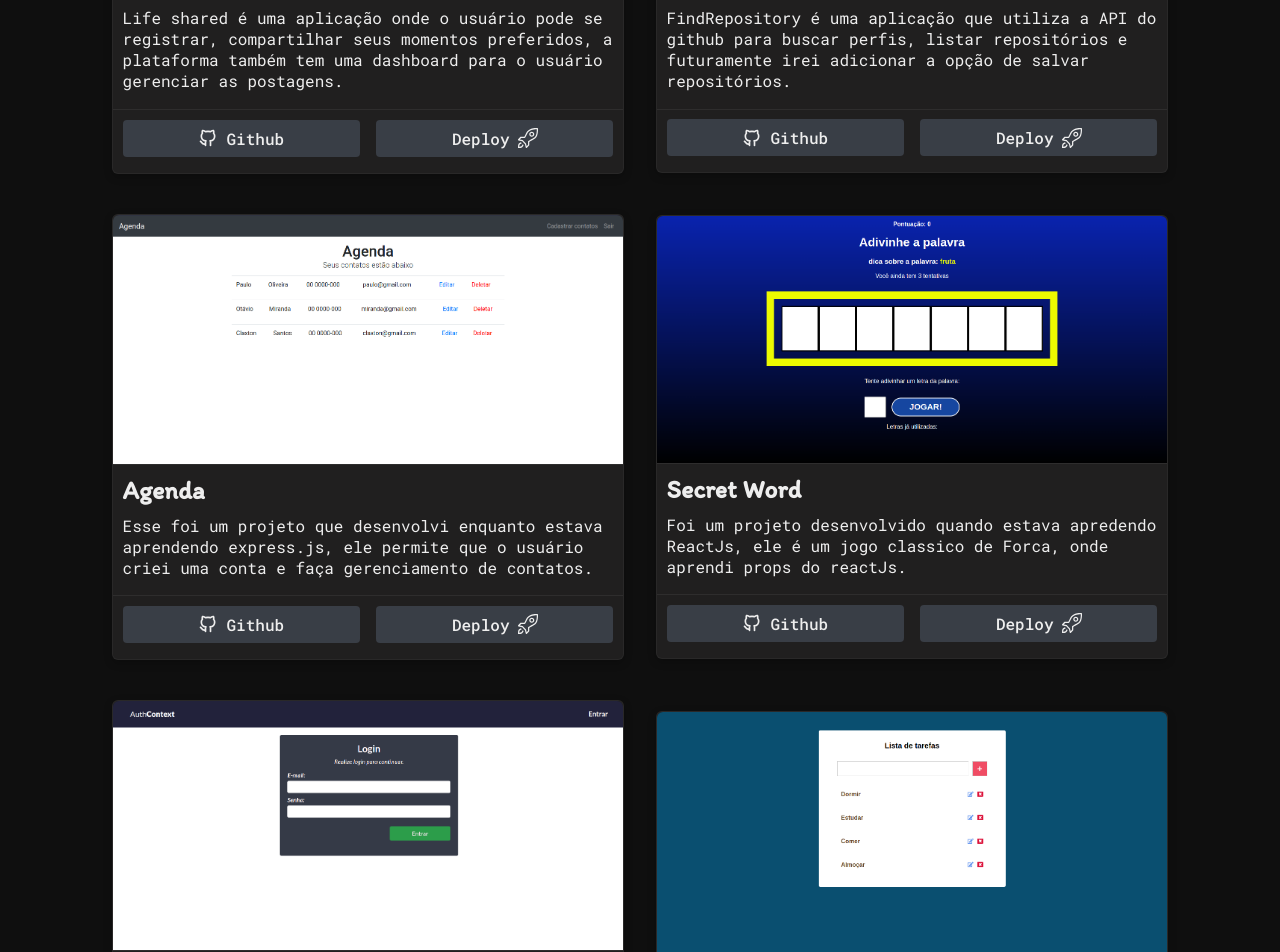
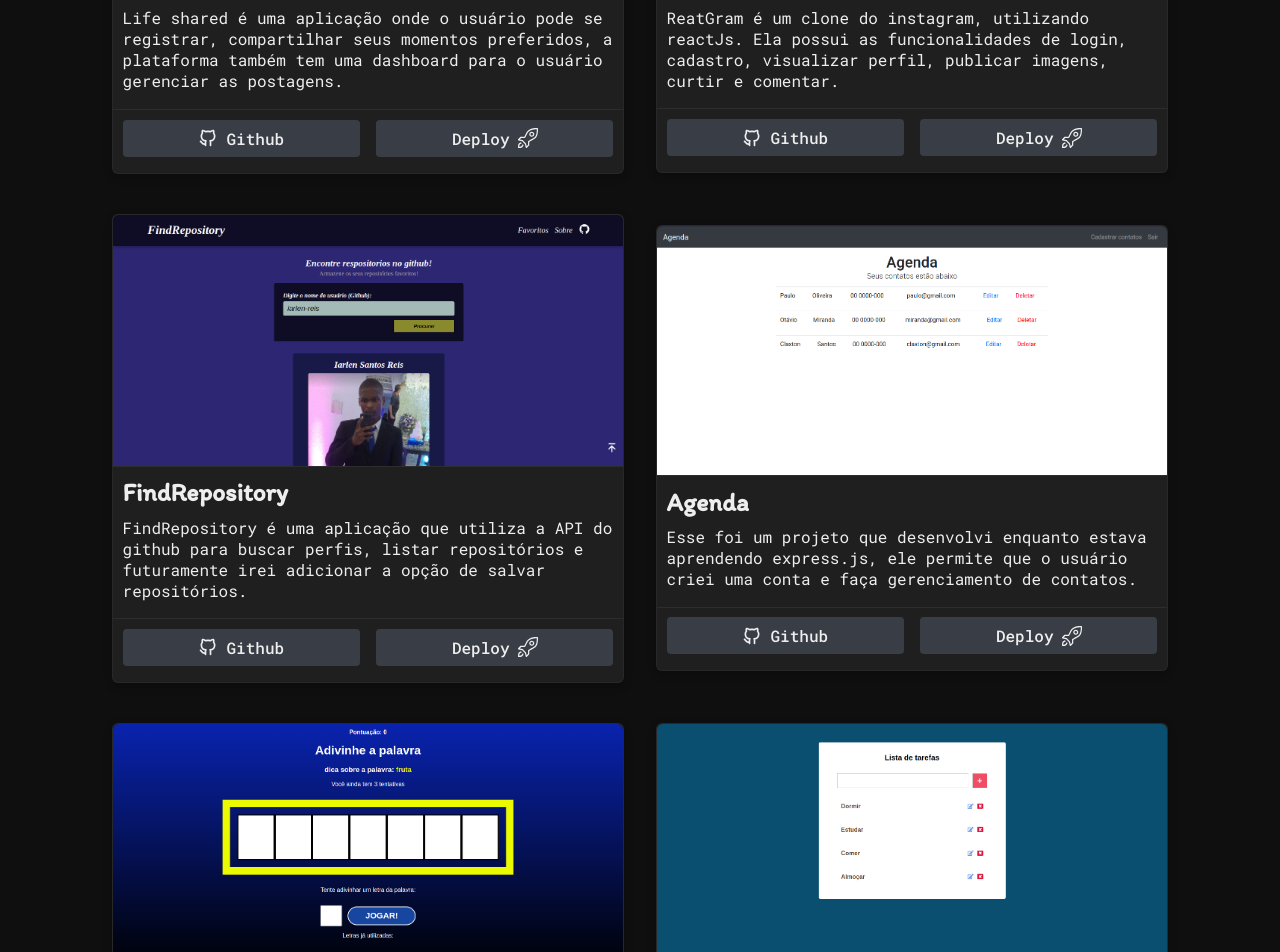
Before and after one commit to iarlen-reis/Meu-Portfolio, a React (Vite) app: page /projetos in a window 1280 px wide. Shown: the part 480-1432 px from the top of the page. Built offline with nearby package versions, Linux system fonts and the light colour scheme.

Commit message:
Removendo projeto authContext e adicionando projeto reactGram.

```diff
--- a/src/Pages/Project/Project.jsx
+++ b/src/Pages/Project/Project.jsx
@@ -11,7 +11,7 @@ import ProjectCard from "../../components/ProjectCard/ProjectCard";
 
 import LifeSharedImage from "/projects/image-life-shared.png";
 import FetchGithubImage from "/projects/image-fetch-github.png";
-import contextApiImage from "/projects/image-context-api.png";
+import ReactGramImage from "/projects/image-reactgram.png";
 import AgendaImage from "/projects/image-agenda.png";
 import TodoListImage from "/projects/image-todolist.png";
 import SecretWordImage from "/projects/image-secretWord.png";
@@ -33,7 +33,17 @@ const Project = () => {
             Deploy="https://www.life-shared.iarlenreis.com.br/"
           />
 
-          {/* 2 FindRepository */}
+          {/* 2 ReactGram */}
+          <ProjectCard
+            Image={ReactGramImage}
+            Title="ReactGram"
+            Description="ReatGram é um clone do instagram, utilizando reactJs. Ela possui as funcionalidades
+            de login, cadastro,  visualizar perfil, publicar imagens, curtir e comentar."
+            Github="https://github.com/iarlen-reis/ReactGram-frontend"
+            Deploy="https://reactgram.iarlenreis.com.br/"
+          />
+
+          {/* 3 FindRepository */}
           <ProjectCard
             Image={FetchGithubImage}
             Title="FindRepository"
@@ -44,7 +54,7 @@ const Project = () => {
             Deploy="https://www.fetch-github.iarlenreis.com.br/"
           />
 
-          {/* 3 Agenda */}
+          {/* 4 Agenda */}
           <ProjectCard
             Image={AgendaImage}
             Title="Agenda"
@@ -54,7 +64,7 @@ const Project = () => {
             Deploy="https://agenda.iarlenreis.com.br/"
           />
 
-          {/* 4 SecretWord */}
+          {/* 5 SecretWord */}
           <ProjectCard
             Image={SecretWordImage}
             Title="Secret Word"
@@ -64,18 +74,7 @@ const Project = () => {
             Deploy="https://secret-word.iarlenreis.com.br/"
           />
 
-          {/* 5 AuthContext */}
-          <ProjectCard
-            Image={contextApiImage}
-            Title="AuthContext"
-            Description="AuthContext foi uma aplicação que desenvolvi quando estava treinando
-            gerenciamento de estados com ContextAPI e persistência de dados com
-            localstorage."
-            Github="https://github.com/iarlen-reis/React-ContextAPI-Responsividade"
-            Deploy="http://context-api.iarlenreis.com.br/"
-          />
-
-          {/* 6 Agenda */}
+          {/* 6 TodoList */}
           <ProjectCard
             Image={TodoListImage}
             Title="TodoList"
```
Also changed, not shown: public/projects/image-reactgram.png (added).
